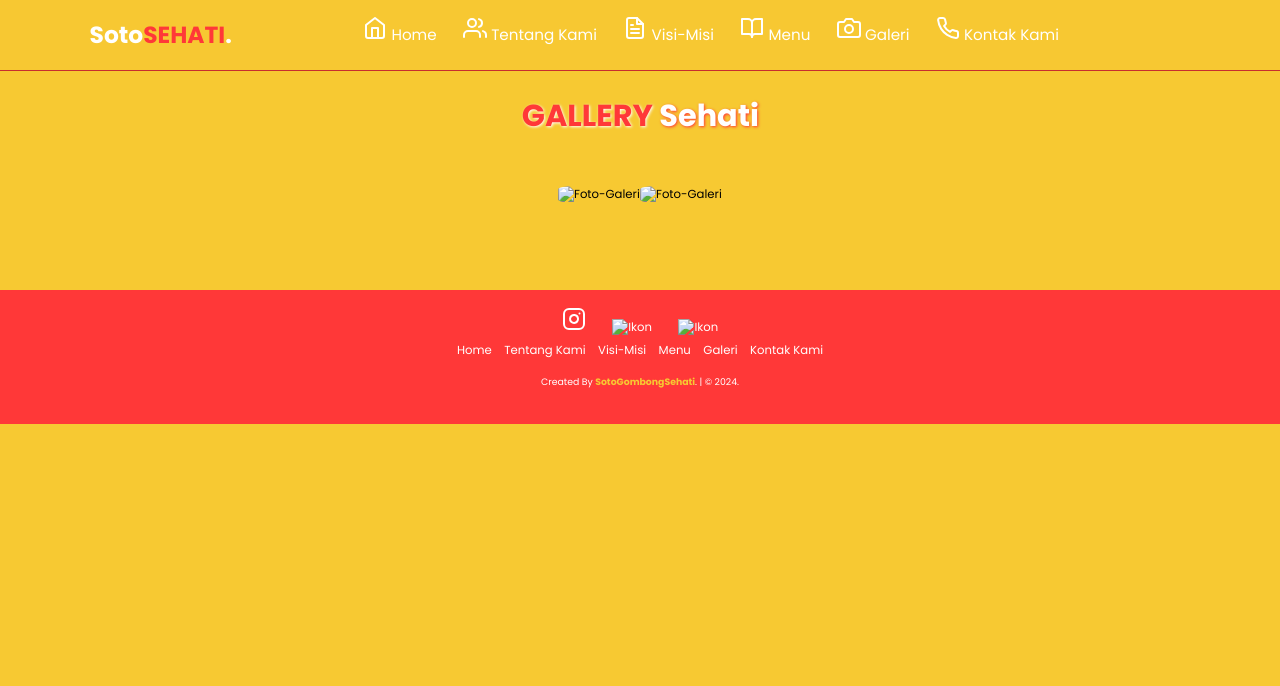
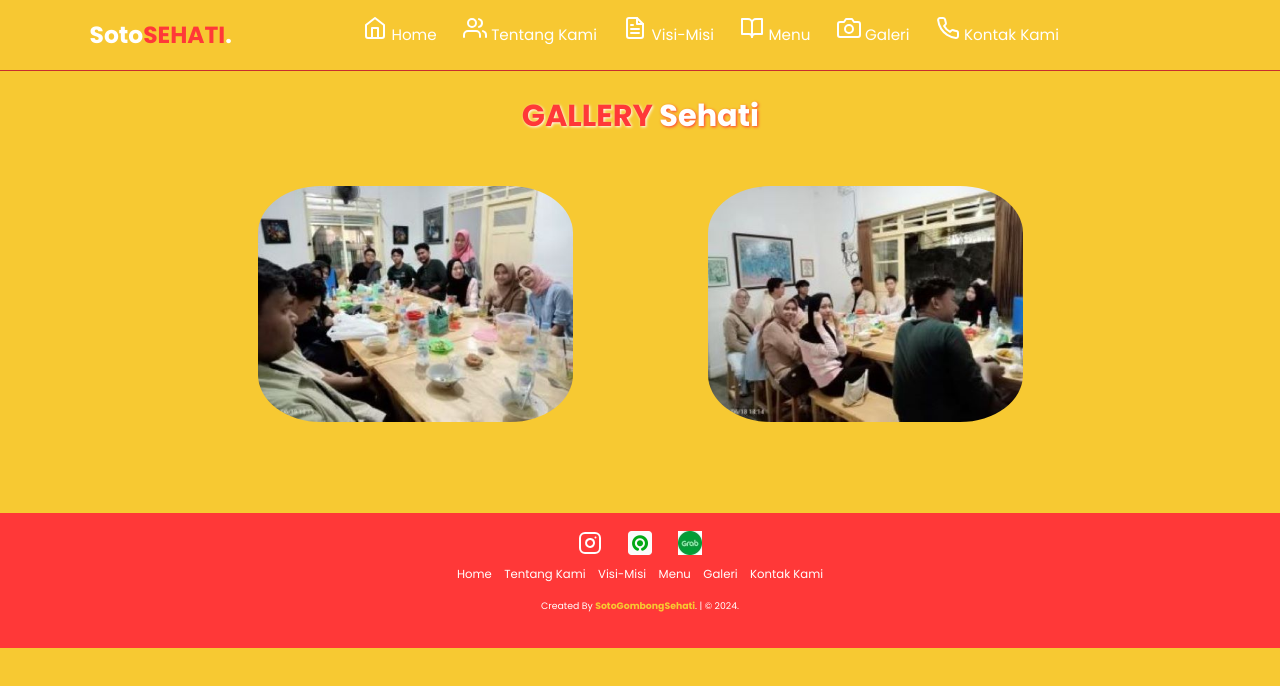
Before and after one commit to AkuDikaBang62/Website-Soto-Gombong-Sehati5, a website: page index.html in a window 1280 px wide. Drawn offline with nearby package versions, Linux system fonts and the light colour scheme.

Commit message:
membuat website soto gombong sehati 5

```diff
--- a/index.html
+++ b/index.html
@@ -46,10 +46,10 @@
         <h2 data-aos="flip-down" data-aos-duration="1000" data-aos-offset="130"><span>GALLERY</span> Sehati</h2>
         <div class="gallery-full">
         <div class="gallery-sehati">
-            <img data-aos="flip-up" data-aos-duration="1000" data-aos-offset="180" src="./IMG/Foto galeri sehati 1.jpg" alt="Foto-Galeri">
+            <img data-aos="flip-up" data-aos-duration="1000" data-aos-offset="180" src="./Foto galeri sehati 1.jpg" alt="Foto-Galeri">
         </div>
         <div class="gallery-sehati">
-            <img data-aos="zoom-in-up" data-aos-duration="1000" data-aos-offset="180" src="./IMG/Foto galeri sehati 2.jpg" alt="Foto-Galeri">
+            <img data-aos="zoom-in-up" data-aos-duration="1000" data-aos-offset="180" src="./Foto galeri sehati 2.jpg" alt="Foto-Galeri">
         </div>
     </div>
     </section>
@@ -59,8 +59,8 @@
   <footer id="footer">
     <div class="social">
         <a href="https://www.instagram.com/sotogombong_sehati?igsh=NmZpcGdwZTRhcHBn"><i data-feather="instagram"></i></a>
-        <a href="https://gofood.link/a/L5oj687"><img src="./IMG/Gojek.png" alt="Ikon"></a>
-        <a href="https://food.grab.com/id/id/restaurant/soto-gombong-sehati-pisangan-baru-delivery/6-C6MXEEAXUFNACE?"><img src="./IMG/Grab Icon.jpg" alt="Ikon"></a>
+        <a href="https://gofood.link/a/L5oj687"><img src="./Gojek.png" alt="Ikon"></a>
+        <a href="https://food.grab.com/id/id/restaurant/soto-gombong-sehati-pisangan-baru-delivery/6-C6MXEEAXUFNACE?"><img src="./Grab Icon.jpg" alt="Ikon"></a>
     </div>
 
     <div class="links">
```
